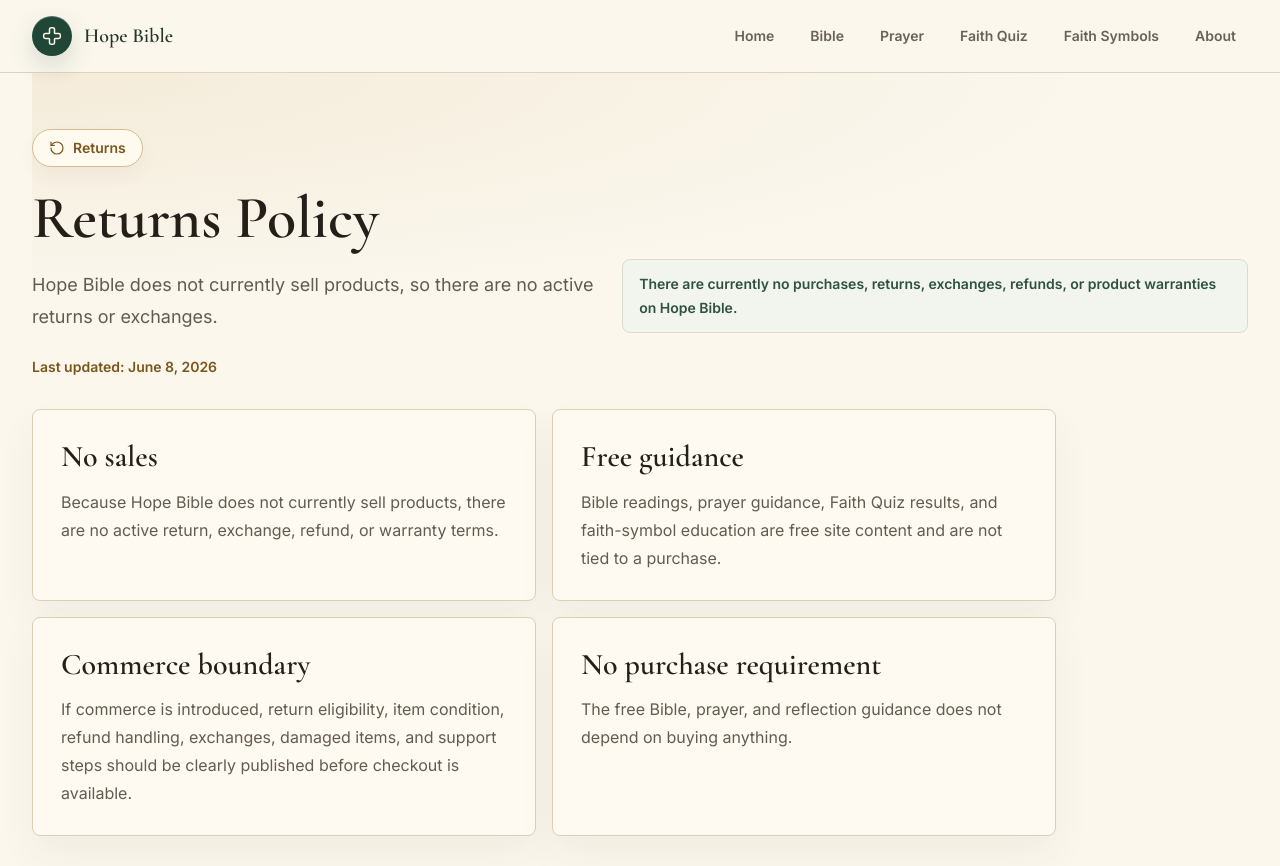
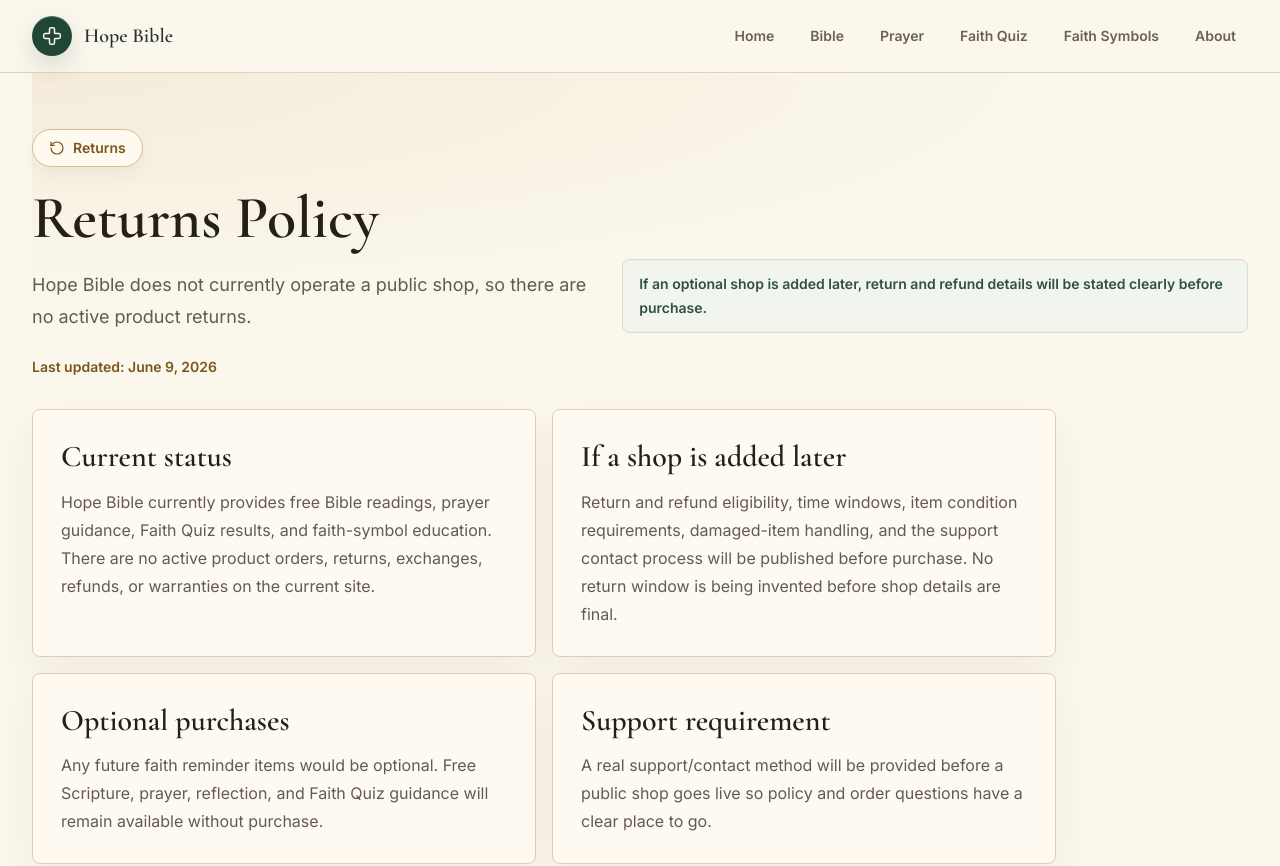
Before and after one commit to bubblemusic00-netizen/bible-site, a Next.js app: page /returns in a window 1280 px wide. Shown: the top 866 px of the page. Built offline with nearby package versions, Linux system fonts and the light colour scheme; no server answers.

Commit message:
Polish commerce readiness trust pages

```diff
--- a/app/components/site-ui.tsx
+++ b/app/components/site-ui.tsx
@@ -161,8 +161,8 @@ export function SiteFooter({ tone = "light" }: { tone?: "light" | "dark" }) {
               href={item.href}
               className={
                 isDark
-                  ? "transition hover:text-[#fffaf0]"
-                  : "transition hover:text-[#204636]"
+                  ? "inline-flex min-h-10 items-center transition hover:text-[#fffaf0]"
+                  : "inline-flex min-h-10 items-center transition hover:text-[#204636]"
               }
             >
               {item.label}
@@ -183,7 +183,7 @@ export function SiteFooter({ tone = "light" }: { tone?: "light" | "dark" }) {
               <Link
                 key={item.href}
                 href={item.href}
-                className="transition hover:text-[#204636]"
+                className="inline-flex min-h-10 items-center transition hover:text-[#204636]"
               >
                 {item.label}
               </Link>
--- a/app/contact/page.tsx
+++ b/app/contact/page.tsx
@@ -3,36 +3,37 @@ import { Mail } from "lucide-react";
 import { LegalInfoPage } from "../components/LegalInfoPage";
 
 export const metadata: Metadata = {
-  title: "Contact",
+  title: "Contact | Hope Bible",
   description:
-    "Contact information for Hope Bible, an independent Christian Bible reading, prayer, and faith reflection resource.",
+    "Contact and support readiness for Hope Bible, an independent Christian Bible reading, prayer, and faith reflection resource.",
 };
 
 export default function ContactPage() {
+  // Owner note: Replace this pre-commerce message with a real support email or contact form before a public shop goes live.
   return (
     <LegalInfoPage
       icon={Mail}
       eyebrow="Contact"
       title="Contact"
-      subtitle="A simple contact page prepared for questions about this independent Christian resource."
-      note="A contact address will be added before public commerce launch. Until then, this page keeps the boundary clear without inventing a fake email."
-      updated="June 8, 2026"
+      subtitle="How Hope Bible will handle questions and support before any public shop goes live."
+      note="A public contact address will be added before commerce launch. Hope Bible is currently a free faith-guidance resource, and a direct support channel will be provided before any public shop is introduced."
+      updated="June 9, 2026"
       sections={[
         {
           title: "General questions",
-          body: "This page is reserved for questions about Hope Bible, Scripture attribution, prayer content, faith-symbol language, legal pages, or commerce policies.",
+          body: "This page is reserved for questions about Hope Bible, Scripture attribution, prayer content, faith-symbol language, legal pages, and future support policies.",
         },
         {
-          title: "Contact method",
-          body: "A real support email or contact form is required before public commerce launch. No fake email has been invented.",
+          title: "Support before commerce",
+          body: "Before any public shop goes live, Hope Bible will provide a real contact or support method for order, policy, and site questions. A real contact method will be published before any public shop or order support is introduced.",
         },
         {
           title: "Pastoral or urgent needs",
           body: "Hope Bible is not a crisis service, counseling provider, church office, or emergency support channel. Visitors with urgent needs should contact local emergency services, a trusted pastor, counselor, doctor, or qualified support organization.",
         },
         {
-          title: "Policy questions",
-          body: "Before public commerce launch, this page should clearly support privacy, disclosure, shipping, return, and order-support questions.",
+          title: "Free guidance remains available",
+          body: "Bible readings, prayers, Faith Quiz results, and faith-symbol education are available without purchase. If an optional shop is added later, the free guidance content will remain separate from any purchase decision.",
         },
       ]}
     />
--- a/app/disclosures/page.tsx
+++ b/app/disclosures/page.tsx
@@ -3,9 +3,9 @@ import { BadgeInfo } from "lucide-react";
 import { LegalInfoPage } from "../components/LegalInfoPage";
 
 export const metadata: Metadata = {
-  title: "Disclosures",
+  title: "Disclosures | Hope Bible",
   description:
-    "Disclosures for Hope Bible, including independent-resource status and clear faith-symbol boundaries.",
+    "Disclosures for Hope Bible, including independent-resource status, future commerce boundaries, and clear faith-symbol language.",
 };
 
 export default function DisclosuresPage() {
@@ -14,25 +14,25 @@ export default function DisclosuresPage() {
       icon={BadgeInfo}
       eyebrow="Disclosures"
       title="Disclosures"
-      subtitle="Clear boundaries for an independent Christian faith-inspired resource."
-      note="Hope Bible is independent and does not currently sell products, run checkout, display product inventory, or publish affiliate offers."
-      updated="June 8, 2026"
+      subtitle="Clear boundaries for a free, independent Christian faith-inspired resource."
+      note="Hope Bible currently provides Bible readings, prayer guidance, Faith Quiz results, and faith-symbol education as free content. Any optional shop added later will be separate from the guidance content."
+      updated="June 9, 2026"
       sections={[
         {
           title: "Independent resource",
           body: "Hope Bible is an independent Christian faith-inspired resource. It is not affiliated with an official church, ministry, denomination, Bible publisher, retail platform, or religious authority.",
         },
         {
-          title: "No commerce on this site",
-          body: "Hope Bible currently provides free Bible, prayer, reflection, and faith-symbol education. It does not currently offer checkout, prices, product inventory, affiliate offers, or paid recommendations.",
+          title: "Free content first",
+          body: "Bible readings, prayer guidance, Faith Quiz results, and faith-symbol education do not require a purchase. The core guidance content is intended to remain available without buying anything.",
         },
         {
-          title: "Purchases are optional",
-          body: "The free Bible, prayer, and reflection guidance does not require a purchase. Faith symbols are discussed as reminders and teaching aids, not as products on this site.",
+          title: "Future optional shop",
+          body: "If an optional shop is added later, product pages and policies will state relevant purchase, shipping, return, support, and fulfillment details before an order is placed. Any supplier, affiliate, or third-party fulfillment relationships will be disclosed when applicable.",
         },
         {
-          title: "No object-based claims",
-          body: "Christian symbols are not presented as miracle objects, protection charms, healing tools, sources of spiritual power, luck items, or guarantees of blessing or outcomes.",
+          title: "Faith reminders, not guarantees",
+          body: "Christian symbols are discussed as reminders of Scripture, prayer, and faith. They are not presented as miracle objects, protection charms, healing tools, sources of spiritual power, luck items, or promises of blessing, healing, protection, or specific outcomes.",
         },
       ]}
     />
--- a/app/jewelry/[intention]/page.tsx
+++ b/app/jewelry/[intention]/page.tsx
@@ -98,6 +98,11 @@ export default async function JewelryIntentionPage({
           <p className="mt-3 text-base leading-7 text-[#625b51]">
             {details.represents}
           </p>
+          <p className="mt-3 text-base leading-7 text-[#625b51]">
+            In ordinary moments, this kind of reminder can gently point back to
+            prayer, Scripture, and one faithful next step. The meaning belongs
+            to faith and practice, not to the object itself.
+          </p>
         </div>
       </section>
 
@@ -165,7 +170,9 @@ export default async function JewelryIntentionPage({
             <p className="mt-3 text-base leading-7 text-[#625b51]">
               A symbol can be meaningful as a reminder, but the Scripture,
               prayer, and reflection guidance stands on its own and does not
-              depend on buying anything.
+              depend on buying anything. If an optional shop is added later,
+              support and purchase policies will be explained clearly before
+              that experience goes live.
             </p>
           </div>
           <ShieldCheck className="size-10 text-[#254737]" strokeWidth={1.8} />
@@ -215,7 +222,7 @@ function InfoPanel({
       <p className="mt-3 text-sm leading-6 text-[#625b51]">{body}</p>
       <Link
         href={href}
-        className="mt-5 inline-flex items-center gap-2 text-sm font-semibold text-[#254737] transition hover:text-[#9a6a24]"
+        className="mt-5 inline-flex min-h-10 items-center gap-2 text-sm font-semibold text-[#254737] transition hover:text-[#9a6a24]"
       >
         {cta}
         <ArrowRight size={15} strokeWidth={1.8} />
--- a/app/jewelry/page.tsx
+++ b/app/jewelry/page.tsx
@@ -11,7 +11,12 @@ import {
   Heart,
   Leaf,
 } from "lucide-react";
-import { PageIntro, PageShell, SecondaryButton, StatusNote } from "../components/site-ui";
+import {
+  PageIntro,
+  PageShell,
+  SecondaryButton,
+  StatusNote,
+} from "../components/site-ui";
 import { jewelryIntentions } from "./intentions";
 
 export const metadata: Metadata = {
@@ -154,6 +159,32 @@ export default function JewelryPage() {
         </div>
       </section>
 
+      <section className="mt-8 rounded-lg border border-[#d8ddcf] bg-[#f2f5ee] p-6 sm:p-8">
+        <div className="grid gap-6 lg:grid-cols-[0.75fr_1.25fr] lg:items-start">
+          <div>
+            <p className="text-sm font-semibold uppercase text-[#9a6a24]">
+              Why this can matter
+            </p>
+            <h2 className="mt-2 font-serif text-3xl font-semibold leading-tight text-[#241f19] sm:text-4xl">
+              Small reminders can meet ordinary moments.
+            </h2>
+          </div>
+          <div className="space-y-3 text-base leading-7 text-[#625b51]">
+            <p>
+              A symbol does not carry spiritual power, but it can help a person
+              remember what they are trying to practice: patience in a tense
+              conversation, prayer before a decision, gratitude during a normal
+              day, or hope when life feels heavy.
+            </p>
+            <p>
+              If Hope Bible later offers optional faith reminders through a
+              separate shop, the free Scripture, prayer, and reflection guidance
+              will remain available without purchase.
+            </p>
+          </div>
+        </div>
+      </section>
+
       <section className="mt-10">
         <div className="max-w-3xl">
           <p className="text-sm font-semibold uppercase text-[#9a6a24]">
@@ -206,7 +237,7 @@ export default function JewelryPage() {
                 </div>
                 <Link
                   href={symbol.href}
-                  className="mt-5 inline-flex items-center gap-2 text-sm font-semibold text-[#254737] transition hover:text-[#9a6a24]"
+                  className="mt-5 inline-flex min-h-10 items-center gap-2 text-sm font-semibold text-[#254737] transition hover:text-[#9a6a24]"
                 >
                   Open related Faith Path
                   <ArrowRight size={15} strokeWidth={1.8} />
@@ -322,7 +353,8 @@ export default function JewelryPage() {
         <StatusNote>
           Faith symbols are reminders of prayer, Scripture, and belief. They
           are not guarantees of protection, healing, blessing, luck, or
-          spiritual results.
+          spiritual results. Any future shop experience would be optional and
+          separate from the free guidance.
         </StatusNote>
       </div>
     </PageShell>
--- a/app/privacy/page.tsx
+++ b/app/privacy/page.tsx
@@ -3,9 +3,9 @@ import { ShieldCheck } from "lucide-react";
 import { LegalInfoPage } from "../components/LegalInfoPage";
 
 export const metadata: Metadata = {
-  title: "Privacy Policy",
+  title: "Privacy Policy | Hope Bible",
   description:
-    "Privacy Policy for Hope Bible, an independent Christian Bible reading, prayer guidance, and faith reflection resource.",
+    "Privacy Policy for Hope Bible, an independent Christian Bible reading, prayer guidance, faith reflection, and faith-symbol education resource.",
 };
 
 export default function PrivacyPage() {
@@ -15,24 +15,24 @@ export default function PrivacyPage() {
       eyebrow="Privacy"
       title="Privacy Policy"
       subtitle="How this independent Christian resource handles privacy for the current free website."
-      note="Hope Bible currently provides free Bible reading, prayer, reflection, and faith-symbol education without accounts, checkout, or payment processing."
-      updated="June 8, 2026"
+      note="Hope Bible currently provides free Bible reading, prayer, reflection, and faith-symbol education without user accounts, payment processing, or public shop features."
+      updated="June 9, 2026"
       sections={[
         {
           title: "Basic site usage",
-          body: "Hope Bible is currently a free informational resource. It does not provide user accounts, checkout, payment processing, or public comments. If a visitor uses the site, normal technical information may be processed by hosting infrastructure so pages can load and remain secure.",
+          body: "Hope Bible is currently a free informational resource. It does not provide user accounts, payment processing, public comments, or a public shop. Normal technical information may be processed by hosting infrastructure so pages can load and remain secure.",
         },
         {
-          title: "Contact forms",
-          body: "When a visitor sends a message through an approved contact method, that information should be used only to respond to the request, manage the site, or address policy and support questions.",
+          title: "Contact and support",
+          body: "A real contact/support method will be added before public commerce launch. When a visitor sends a message through an approved contact method, that information should be used only to respond to the request, manage the site, or address policy and support questions.",
         },
         {
           title: "Cookies and analytics",
           body: "The site does not currently describe any active advertising pixels or marketing cookies. Basic hosting logs may be processed by the platform that serves the site so pages can load and remain secure.",
         },
         {
-          title: "Commerce boundary",
-          body: "Hope Bible does not currently collect order, payment, shipping, or customer account information because there is no public commerce experience on the site.",
+          title: "Future commerce privacy",
+          body: "If a Shopify-powered shop or other commerce provider is added later, checkout, payment, shipping, and customer-support information may be handled by Shopify or relevant payment and commerce providers. Privacy details will be updated before any public shop goes live.",
         },
       ]}
     />
--- a/app/returns/page.tsx
+++ b/app/returns/page.tsx
@@ -3,9 +3,9 @@ import { RotateCcw } from "lucide-react";
 import { LegalInfoPage } from "../components/LegalInfoPage";
 
 export const metadata: Metadata = {
-  title: "Returns Policy",
+  title: "Returns Policy | Hope Bible",
   description:
-    "Returns Policy for Hope Bible while the site provides free Bible, prayer, and faith guidance without product sales.",
+    "Returns readiness information for Hope Bible before any optional public shop is introduced.",
 };
 
 export default function ReturnsPage() {
@@ -14,25 +14,25 @@ export default function ReturnsPage() {
       icon={RotateCcw}
       eyebrow="Returns"
       title="Returns Policy"
-      subtitle="Hope Bible does not currently sell products, so there are no active returns or exchanges."
-      note="There are currently no purchases, returns, exchanges, refunds, or product warranties on Hope Bible."
-      updated="June 8, 2026"
+      subtitle="Hope Bible does not currently operate a public shop, so there are no active product returns."
+      note="If an optional shop is added later, return and refund details will be stated clearly before purchase."
+      updated="June 9, 2026"
       sections={[
         {
-          title: "No sales",
-          body: "Because Hope Bible does not currently sell products, there are no active return, exchange, refund, or warranty terms.",
+          title: "Current status",
+          body: "Hope Bible currently provides free Bible readings, prayer guidance, Faith Quiz results, and faith-symbol education. There are no active product orders, returns, exchanges, refunds, or warranties on the current site.",
         },
         {
-          title: "Free guidance",
-          body: "Bible readings, prayer guidance, Faith Quiz results, and faith-symbol education are free site content and are not tied to a purchase.",
+          title: "If a shop is added later",
+          body: "Return and refund eligibility, time windows, item condition requirements, damaged-item handling, and the support contact process will be published before purchase. No return window is being invented before shop details are final.",
         },
         {
-          title: "Commerce boundary",
-          body: "If commerce is introduced, return eligibility, item condition, refund handling, exchanges, damaged items, and support steps should be clearly published before checkout is available.",
+          title: "Optional purchases",
+          body: "Any future faith reminder items would be optional. Free Scripture, prayer, reflection, and Faith Quiz guidance will remain available without purchase.",
         },
         {
-          title: "No purchase requirement",
-          body: "The free Bible, prayer, and reflection guidance does not depend on buying anything.",
+          title: "Support requirement",
+          body: "A real support/contact method will be provided before a public shop goes live so policy and order questions have a clear place to go.",
         },
       ]}
     />
--- a/app/shipping/page.tsx
+++ b/app/shipping/page.tsx
@@ -3,9 +3,9 @@ import { PackageCheck } from "lucide-react";
 import { LegalInfoPage } from "../components/LegalInfoPage";
 
 export const metadata: Metadata = {
-  title: "Shipping Policy",
+  title: "Shipping Policy | Hope Bible",
   description:
-    "Shipping Policy for Hope Bible while the site provides free Bible, prayer, and faith guidance without product sales.",
+    "Shipping readiness information for Hope Bible before any optional public shop is introduced.",
 };
 
 export default function ShippingPage() {
@@ -14,25 +14,25 @@ export default function ShippingPage() {
       icon={PackageCheck}
       eyebrow="Shipping"
       title="Shipping Policy"
-      subtitle="Hope Bible does not currently sell or ship products."
-      note="There is currently no checkout, product inventory, shipping provider, or order fulfillment on Hope Bible."
-      updated="June 8, 2026"
+      subtitle="Hope Bible does not currently operate a public shop or ship physical goods."
+      note="The current site is a free faith-guidance resource. If an optional shop is added later, shipping details will be shown clearly before purchase."
+      updated="June 9, 2026"
       sections={[
         {
-          title: "No orders",
-          body: "Hope Bible does not currently sell products, collect shipping addresses, or ship physical goods.",
+          title: "Current status",
+          body: "Hope Bible currently offers Bible readings, prayer guidance, Faith Quiz results, and faith-symbol education. It does not collect shipping addresses or fulfill physical orders.",
         },
         {
-          title: "Free guidance",
-          body: "Bible readings, prayer guidance, Faith Quiz results, and faith-symbol education are available as site content and do not require shipping.",
+          title: "If a shop is added later",
+          body: "Shipping costs, delivery estimates, processing times, tracking availability, fulfillment details, and support contact information will be stated before purchase. No shipping times or costs are being invented before those details are known.",
         },
         {
-          title: "Commerce boundary",
-          body: "If commerce is introduced, shipping regions, costs, timing, tracking, fulfillment responsibilities, and support details should be clearly published before checkout is available.",
+          title: "Fulfillment partners",
+          body: "If future orders are handled with third-party fulfillment partners, that relationship will be described in the relevant shop policies before public launch.",
         },
         {
-          title: "No shipping claims",
-          body: "Because there is no public commerce experience, Hope Bible does not make shipping speed, delivery window, carrier, or fulfillment promises.",
+          title: "Guidance stays separate",
+          body: "Free Scripture, prayer, and reflection guidance will remain available without purchase and does not depend on shipping or order activity.",
         },
       ]}
     />
--- a/app/terms/page.tsx
+++ b/app/terms/page.tsx
@@ -3,9 +3,9 @@ import { ScrollText } from "lucide-react";
 import { LegalInfoPage } from "../components/LegalInfoPage";
 
 export const metadata: Metadata = {
-  title: "Terms of Use",
+  title: "Terms of Use | Hope Bible",
   description:
-    "Terms of Use for Hope Bible, an independent Christian Bible, prayer, and faith reflection resource.",
+    "Terms of Use for Hope Bible, an independent Christian Bible, prayer, faith reflection, and faith-symbol education resource.",
 };
 
 export default function TermsPage() {
@@ -14,9 +14,9 @@ export default function TermsPage() {
       icon={ScrollText}
       eyebrow="Terms"
       title="Terms of Use"
-      subtitle="Plain-language terms for using this free Bible, prayer, and reflection resource."
-      note="This is a launch-readiness draft and should be reviewed before public launch, especially before adding accounts, forms, payments, or commerce."
-      updated="June 8, 2026"
+      subtitle="Plain-language terms for using this free Bible, prayer, reflection, and faith-symbol education resource."
+      note="Hope Bible is currently a free guidance-first website. If an optional shop is added later, product-specific terms and policies will be provided before public launch."
+      updated="June 9, 2026"
       sections={[
         {
           title: "Informational purpose",
@@ -34,6 +34,10 @@ export default function TermsPage() {
           title: "No promised outcomes",
           body: "Prayer, Scripture reflection, and faith symbols should not be treated as formulas, guarantees, charms, or promises of specific outcomes. Visitors remain responsible for their own decisions, actions, and care.",
         },
+        {
+          title: "Future shop terms",
+          body: "If an optional shop is introduced later, product descriptions, support contact information, shipping details, return/refund terms, and any relevant fulfillment relationships will be stated in the applicable shop policies before purchase.",
+        },
       ]}
     />
   );
```
Also changed, not shown: app/about/page.tsx (+21 -1 lines).
